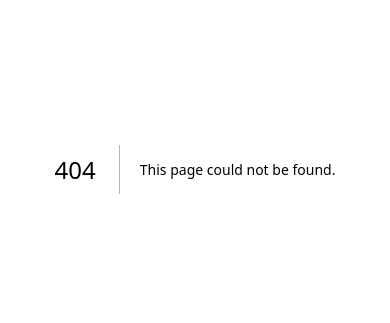
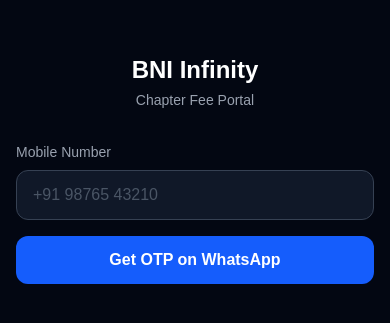
Before and after one commit to rehdhil/bni-infinity-os, a Next.js app: page /fees in a window 390 px wide. Before the commit this address had no page. Shown: the part 253-576 px from the top of the page. Built offline with nearby package versions, Linux system fonts and the light colour scheme.

Commit message:
feat: member phone OTP login flow

```diff
--- /dev/null
+++ b/app/fees/layout.tsx
@@ -0,0 +1,13 @@
+export default function FeesLayout({ children }: { children: React.ReactNode }) {
+  return (
+    <div className="min-h-screen bg-gray-950 text-white flex flex-col items-center justify-center p-4">
+      <div className="w-full max-w-sm">
+        <div className="text-center mb-8">
+          <h1 className="text-2xl font-bold text-white">BNI Infinity</h1>
+          <p className="text-gray-400 text-sm mt-1">Chapter Fee Portal</p>
+        </div>
+        {children}
+      </div>
+    </div>
+  )
+}
--- /dev/null
+++ b/app/fees/page.tsx
@@ -0,0 +1,5 @@
+import PhoneForm from '@/components/fees/PhoneForm'
+
+export default function FeesPage() {
+  return <PhoneForm />
+}
--- /dev/null
+++ b/app/fees/verify/page.tsx
@@ -0,0 +1,5 @@
+import OTPForm from '@/components/fees/OTPForm'
+
+export default function VerifyPage() {
+  return <OTPForm />
+}
--- /dev/null
+++ b/components/fees/OTPForm.tsx
@@ -0,0 +1,75 @@
+'use client'
+import { useState, useEffect } from 'react'
+import { useRouter } from 'next/navigation'
+
+export default function OTPForm() {
+  const [otp, setOtp] = useState('')
+  const [phone, setPhone] = useState('')
+  const [loading, setLoading] = useState(false)
+  const [error, setError] = useState('')
+  const router = useRouter()
+
+  useEffect(() => {
+    const p = sessionStorage.getItem('bni_phone')
+    if (!p) router.push('/fees')
+    else setPhone(p)
+  }, [router])
+
+  async function handleSubmit(e: React.FormEvent) {
+    e.preventDefault()
+    setLoading(true)
+    setError('')
+
+    const res = await fetch('/api/fees/auth/verify-otp', {
+      method: 'POST',
+      headers: { 'Content-Type': 'application/json' },
+      body: JSON.stringify({ phone, otp }),
+    })
+
+    const data = await res.json()
+    setLoading(false)
+
+    if (!res.ok) {
+      setError(data.error || 'Invalid OTP')
+      return
+    }
+
+    router.push('/fees/dashboard')
+  }
+
+  return (
+    <form onSubmit={handleSubmit} className="space-y-4">
+      <p className="text-gray-400 text-sm text-center">
+        OTP sent to <span className="text-white">{phone}</span> via WhatsApp
+      </p>
+      <div>
+        <label className="block text-sm text-gray-400 mb-2">Enter OTP</label>
+        <input
+          type="text"
+          inputMode="numeric"
+          maxLength={6}
+          value={otp}
+          onChange={e => setOtp(e.target.value.replace(/\D/g, ''))}
+          placeholder="123456"
+          className="w-full bg-gray-900 border border-gray-700 rounded-xl px-4 py-3 text-white text-center text-2xl tracking-widest placeholder-gray-600 focus:outline-none focus:border-blue-500"
+          required
+        />
+      </div>
+      {error && <p className="text-red-400 text-sm">{error}</p>}
+      <button
+        type="submit"
+        disabled={loading || otp.length !== 6}
+        className="w-full bg-blue-600 hover:bg-blue-700 disabled:opacity-50 rounded-xl py-3 font-semibold transition-colors"
+      >
+        {loading ? 'Verifying…' : 'Verify OTP'}
+      </button>
+      <button
+        type="button"
+        onClick={() => router.push('/fees')}
+        className="w-full text-gray-500 text-sm hover:text-gray-300"
+      >
+        Back
+      </button>
+    </form>
+  )
+}
--- /dev/null
+++ b/components/fees/PhoneForm.tsx
@@ -0,0 +1,57 @@
+'use client'
+import { useState } from 'react'
+import { useRouter } from 'next/navigation'
+
+export default function PhoneForm() {
+  const [phone, setPhone] = useState('')
+  const [loading, setLoading] = useState(false)
+  const [error, setError] = useState('')
+  const router = useRouter()
+
+  async function handleSubmit(e: React.FormEvent) {
+    e.preventDefault()
+    setLoading(true)
+    setError('')
+
+    const res = await fetch('/api/fees/auth/request-otp', {
+      method: 'POST',
+      headers: { 'Content-Type': 'application/json' },
+      body: JSON.stringify({ phone }),
+    })
+
+    const data = await res.json()
+    setLoading(false)
+
+    if (!res.ok) {
+      setError(data.error || 'Something went wrong')
+      return
+    }
+
+    sessionStorage.setItem('bni_phone', phone)
+    router.push('/fees/verify')
+  }
+
+  return (
+    <form onSubmit={handleSubmit} className="space-y-4">
+      <div>
+        <label className="block text-sm text-gray-400 mb-2">Mobile Number</label>
+        <input
+          type="tel"
+          value={phone}
+          onChange={e => setPhone(e.target.value)}
+          placeholder="+91 98765 43210"
+          className="w-full bg-gray-900 border border-gray-700 rounded-xl px-4 py-3 text-white placeholder-gray-600 focus:outline-none focus:border-blue-500"
+          required
+        />
+      </div>
+      {error && <p className="text-red-400 text-sm">{error}</p>}
+      <button
+        type="submit"
+        disabled={loading}
+        className="w-full bg-blue-600 hover:bg-blue-700 disabled:opacity-50 rounded-xl py-3 font-semibold transition-colors"
+      >
+        {loading ? 'Sending OTP…' : 'Get OTP on WhatsApp'}
+      </button>
+    </form>
+  )
+}
--- /dev/null
+++ b/lib/fees/session.ts
@@ -0,0 +1,18 @@
+import { jwtVerify } from 'jose'
+
+export interface BniSession {
+  memberId: string
+  phone: string
+  name: string
+}
+
+export async function getSession(cookieValue: string | undefined): Promise<BniSession | null> {
+  if (!cookieValue) return null
+  try {
+    const secret = new TextEncoder().encode(process.env.SESSION_SECRET!)
+    const { payload } = await jwtVerify(cookieValue, secret)
+    return payload as unknown as BniSession
+  } catch {
+    return null
+  }
+}
```
